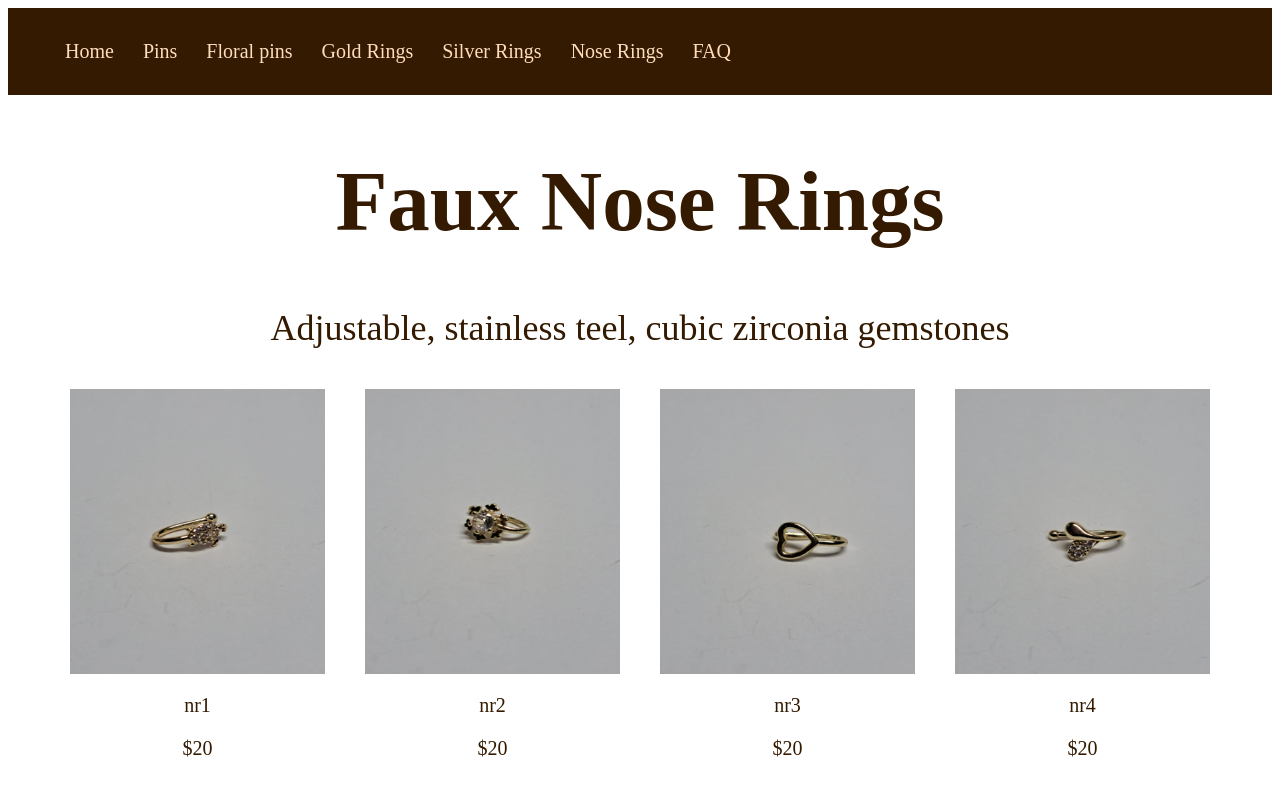
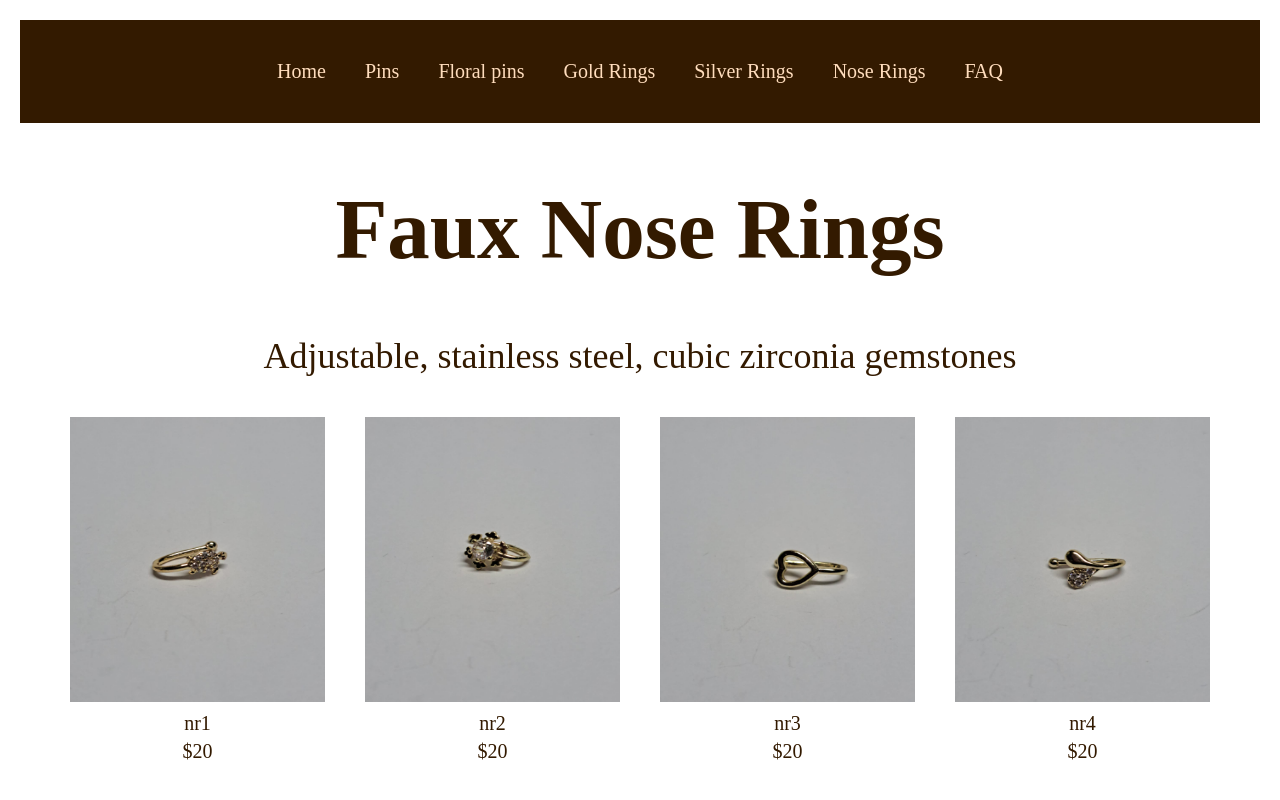
Before and after one commit to annwastooshort-jpg/annwastooshort-jpg.github.io, a plain HTML site: page noserings.html in a window 1280 px wide. Shown: the top 800 px of the page. Drawn offline with Linux system fonts and the light colour scheme.

Commit message:
Update noserings.html

```diff
--- a/noserings.html
+++ b/noserings.html
@@ -1,45 +1,61 @@
 <!DOCTYPE html>
-<html>
+<html lang="en">
 <head>
+  <meta charset="UTF-8">
+  <title>Faux Nose Rings</title>
   <style>
+    /* General text styles */
+    body {
+      margin: 0;
+      color: #331a00;
+      padding: 20px;
+      font-family: "Times New Roman", serif;
+    }
     h1 {
       text-align: center;
-    font-family: "Times New Roman", serif;
       font-size: 85px;
     }
     p {
       color: #331a00;
-    font-family: "Times New Roman", serif;
     }
 
     /* Navbar styles */
+    * {
+      text-decoration: none;
+    }
     .navbar {
       background: #331a00;
       padding: 32px;
     }
     .navdiv {
       display: flex;
-    align-items: left;
+      flex-wrap: wrap;
+      justify-content: center;
+      align-items: center;
     }
     .navdiv ul {
       padding: 0;
       margin: 0;
+      display: flex;
+      flex-wrap: wrap;
+      justify-content: center;
+      gap: 15px;
     }
     li {
       list-style: none;
-    display: inline-block;
     }
     li a {
       color: #ffddbd;
       font-size: 20px;
-    margin-left: 25px;
+      padding: 8px 12px;
       text-decoration: none;
       font-family: "Times New Roman", serif;
+      display: inline-block;
     }
-  nav ul li a:hover {
+    li a:hover {
       background-color: white;
       color: black;
-    text-decoration: none;
+      border-radius: 5px;
     }
 
     /* Gallery styles */
@@ -47,7 +63,7 @@
       display: flex;
       justify-content: center;
       flex-wrap: wrap;
-    gap: 40px; /* space between images */
+      gap: 40px;
       margin-top: 40px;
     }
     .gallery-item {
@@ -57,16 +73,30 @@
       width: 255px;
       height: 285px;
       display: block;
-    margin-bottom: 10px; /* space between image and caption */
+      margin-bottom: 10px;
     }
     .gallery-item p {
       font-size: 20px;
       color: #331a00;
+      margin: 5px 0;
     }
 
+    /* Mobile responsiveness */
+    @media (max-width: 600px) {
+      .gallery-item img {
+        width: 180px;
+        height: 200px;
+      }
+      li a {
+        font-size: 16px;
+        margin: 5px;
+      }
+    }
   </style>
 </head>
 <body>
+
+  <!-- Responsive Navigation -->
   <nav class="navbar">
     <div class="navdiv">
       <ul>
@@ -82,9 +112,10 @@
   </nav>
 
   <!-- Page Content -->
-<h1 style="color: #331a00;">Faux Nose Rings</h1>
-<p style="font-size: 36px; text-align: center; margin-top: 20px; color: #331a00;">
-Adjustable, stainless teel, cubic zirconia gemstones</p>
+  <h1>Faux Nose Rings</h1>
+  <p style="font-size: 36px; text-align: center; margin-top: 20px;">
+    Adjustable, stainless steel, cubic zirconia gemstones
+  </p>
 
   <!-- Nose Rings Gallery -->
   <div class="gallery">
@@ -144,5 +175,6 @@ Adjustable, stainless teel, cubic zirconia gemstones</p>
       <p>$20</p>
     </div>
   </div>
+
 </body>
 </html>
```
Lines whose indentation alone changed are shown as unchanged.
